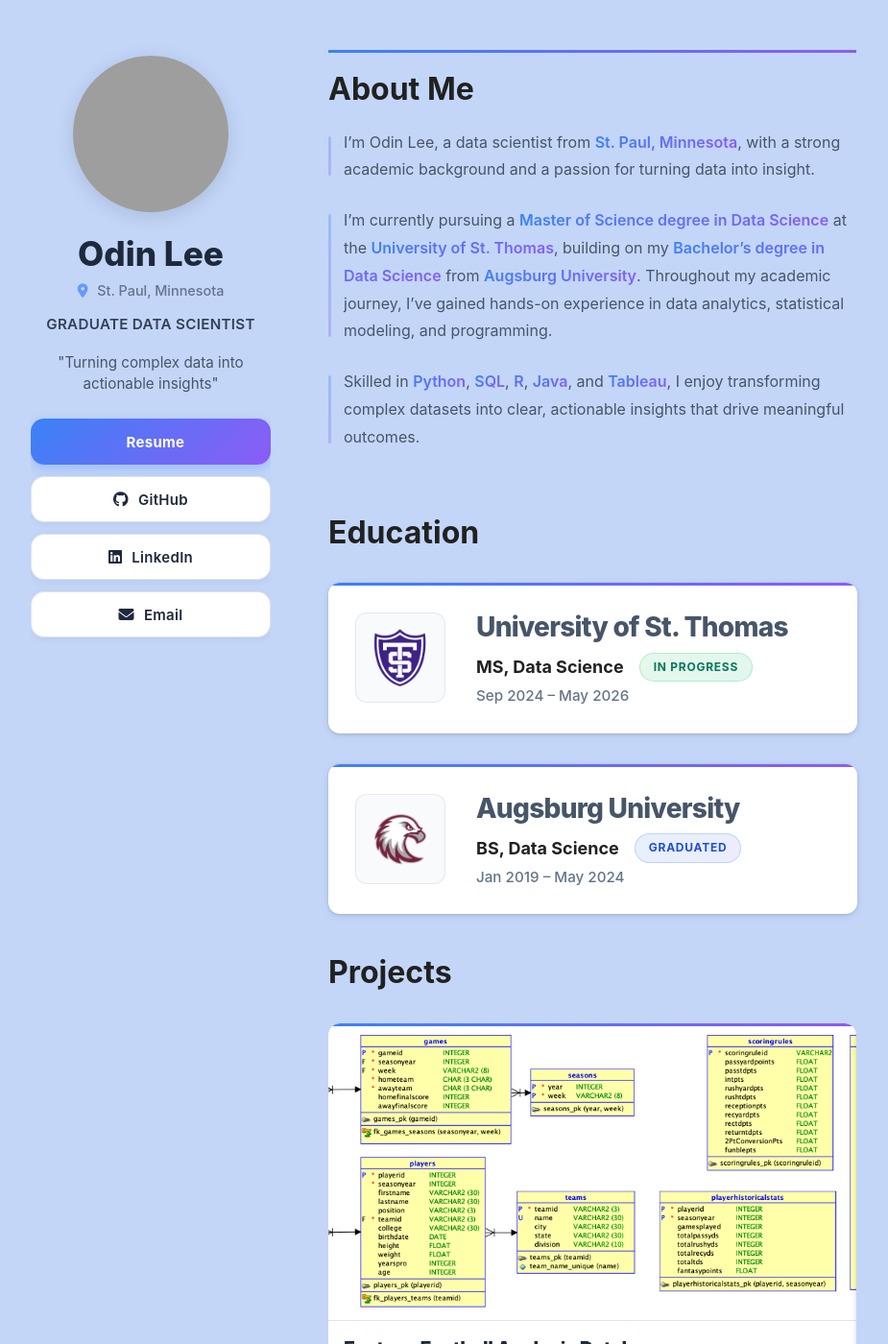
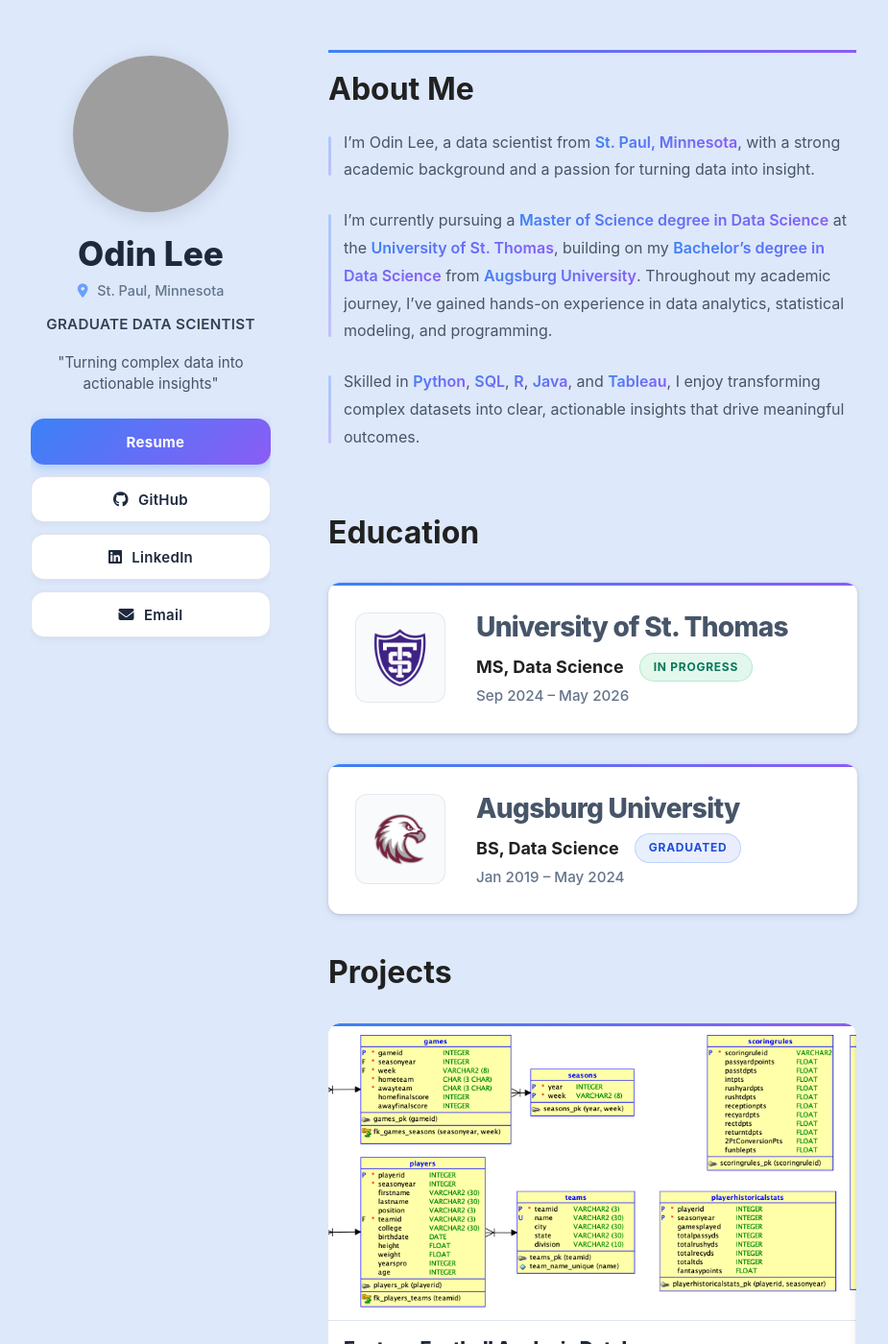
Before and after one commit to OdinLeePro/OdinLeePro.github.io, a Jekyll site: the page built from index.md, in a window 1280 px wide and 1400 px high. Shown: the whole window at 96% size, without its empty margins (178-1103 px from the left). Built offline with Jekyll 4.4.1, drawn with Linux system fonts in a browser that asks for light colours; grey boxes are pictures that could not be loaded.

Commit message:
Add files via upload

```diff
--- a/assets/css/style.scss
+++ b/assets/css/style.scss
@@ -26,7 +26,7 @@ $border-radius-large: 12px;
 
 /* Neutrals & Base Colors */
 $white: #ffffff;                                                                                            // pure white for backgrounds
-$light-gray: #c3d6f8;                                                                                       // light gray for app/page background #f8fafc
+$light-gray: #dde8fb;                                                                                       // light gray for app/page background #f8fafc
 $text-color: #475569;                                                                                       // main body text color
 $heading-color: #334155;                                                                                    // color for headings
 $title-color: #1e293b;                                                                                      // color for prominent titles
```
